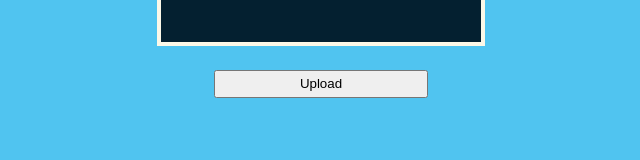
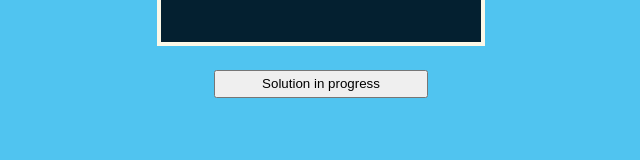
Before and after one commit to EduardoMVirgilio/blueprint, a React (Vite) app in the folder frontend/: page / in a window 1280 px wide. Shown: the part 482-642 px from the top of the page, without its empty margins (319-959 px from the left). Built offline with nearby package versions, Linux system fonts and the light colour scheme.

Commit message:
Correcting Ed's errors

```diff
--- a/frontend/src/components/Drop.jsx
+++ b/frontend/src/components/Drop.jsx
@@ -49,7 +49,7 @@ const Drop = () => {
         <input type="file" id="file" {...register("file")} />
       </label>
       {errors && errors.file && <output className={Style.error}>{errors.file.message}</output>}
-      <button className={Style.button}>{isSubmitting? "Analizing..." : "Upload"}</button>
+      <button className={Style.button}>{isSubmitting? "Analizing..." : "Solution in progress"}</button>
     </form>
   );
 };
--- a/frontend/src/components/Input.jsx
+++ b/frontend/src/components/Input.jsx
@@ -12,12 +12,9 @@ const Input = () => {
             db: "PostgreSQL",
         },
     });
-    const { register, formState, reset, handleSubmit, setError, setValue } =
+    const { register, formState, reset, handleSubmit, setError } =
         state;
     const { errors, isSubmitting } = formState;
-    const sleep = function (ms) {
-        return new Promise((resolve) => setTimeout(resolve, ms));
-    };
 
     const analyze = async (data) => {
         const input = data.json;
@@ -59,7 +56,6 @@ const Input = () => {
         }
 
         try {
-            //await sleep(500);
             const server =
                 import.meta.env.VITE_SERVER || "http://localhost:3000";
             const endpoint = `${server}/analize`;
```
